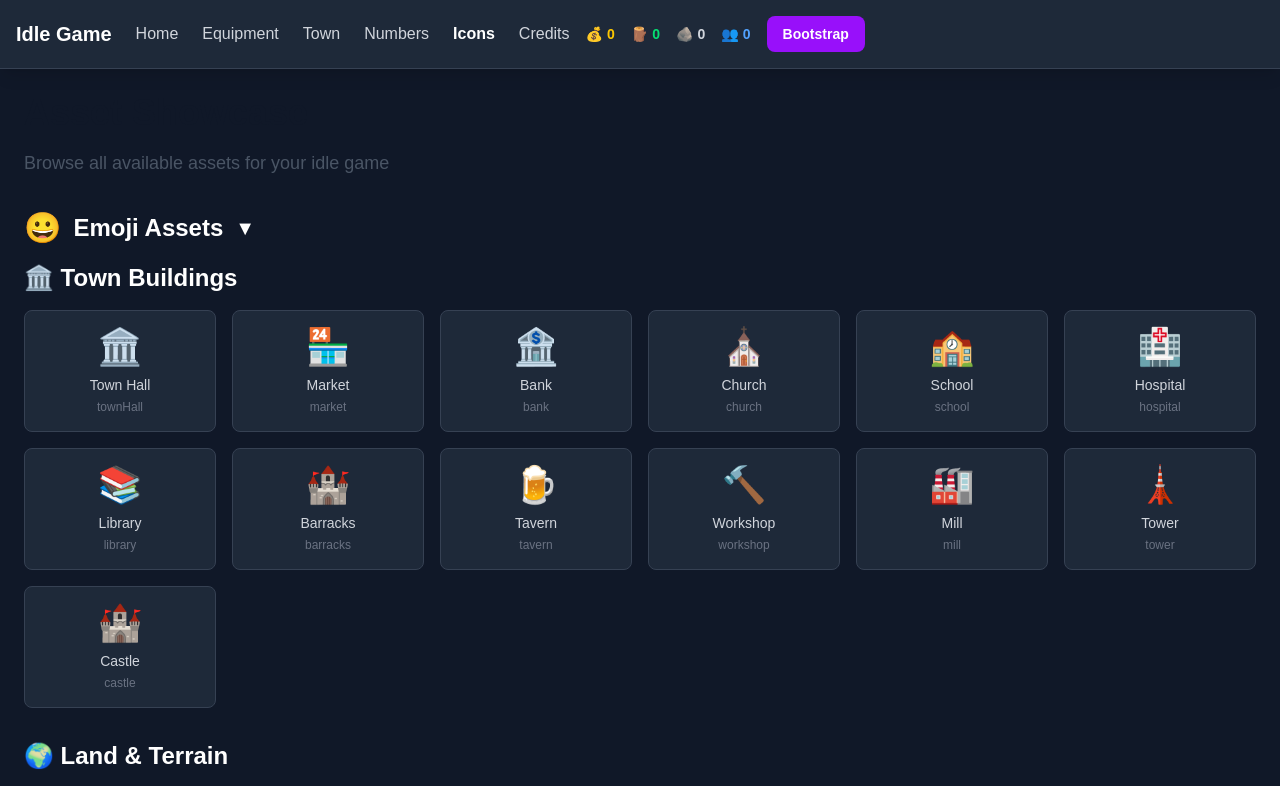
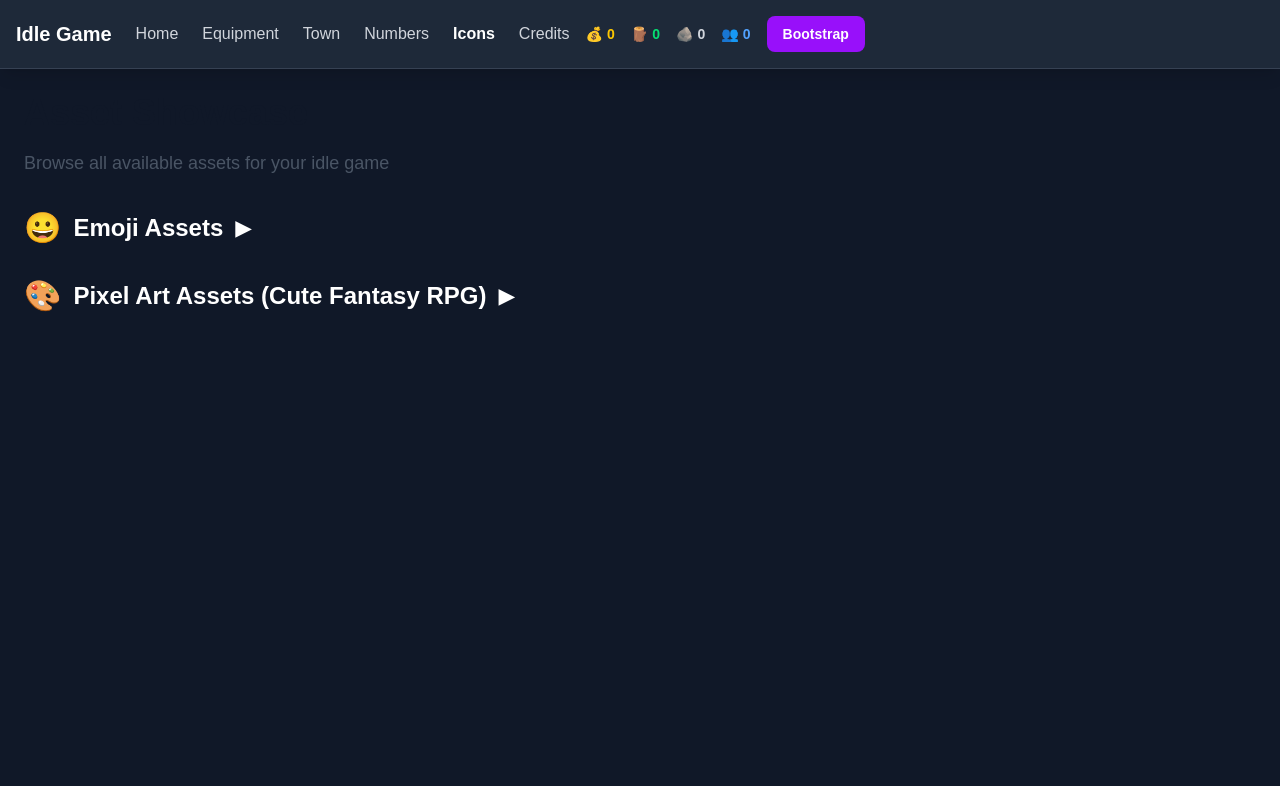
Before and after one commit to merklegroot/idle, a Next.js app: page /icons in a window 1280 px wide. Shown: the top 786 px of the page. Built offline with nearby package versions, Linux system fonts and the light colour scheme.

Commit message:
collapsible assets

```diff
--- a/app/icons/page.tsx
+++ b/app/icons/page.tsx
@@ -26,7 +26,7 @@ import {
 } from '@/app/models/ResourceDef';
 
 export default function Icons() {
-  const [isEmojiSectionOpen, setIsEmojiSectionOpen] = useState(true);
+  const [isEmojiSectionOpen, setIsEmojiSectionOpen] = useState(false);
 
   const townBuildings = [
     TownHallDef, MarketDef, BankDef, ChurchDef, SchoolDef, HospitalDef,
```
